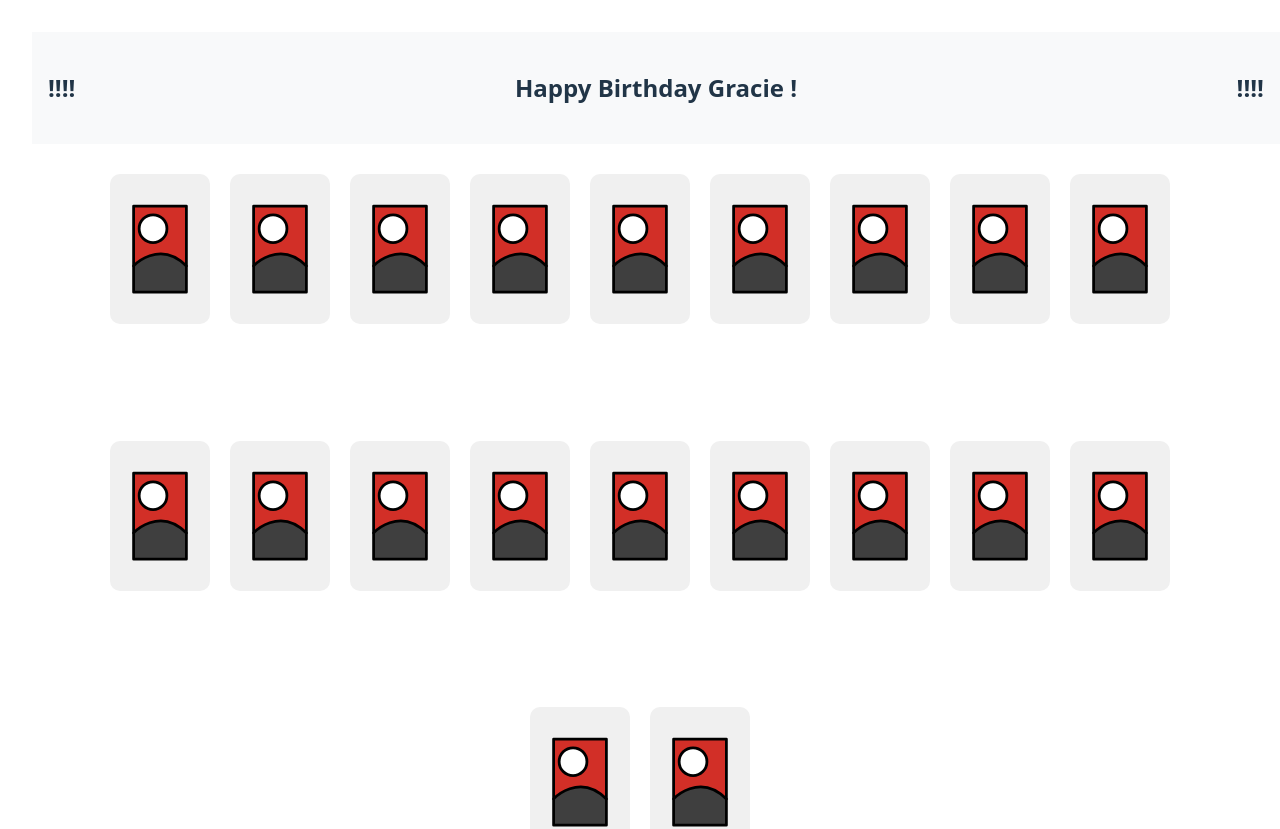
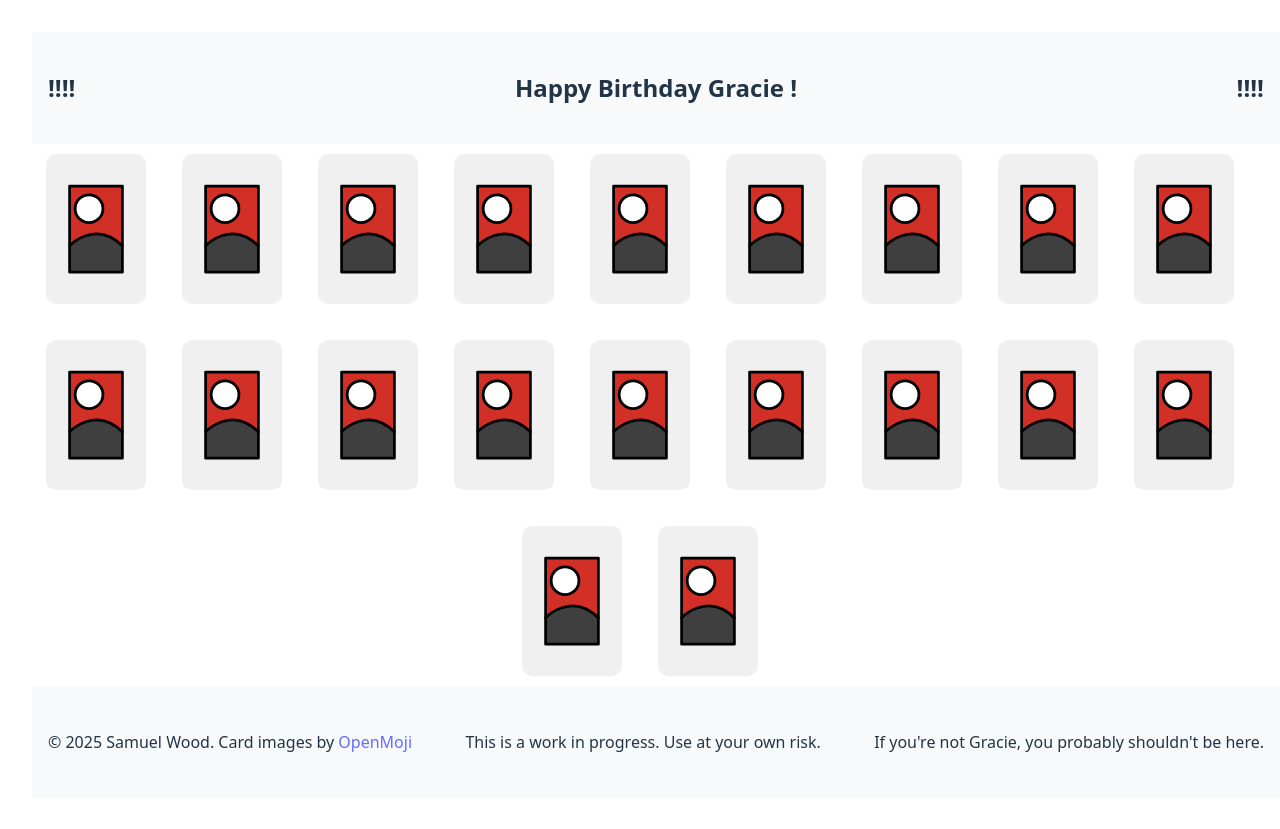
Before and after one commit to StrawberryBeds/games, a React (Vite) app: page / in a window 1280 px wide. Shown: the top 829 px of the page. Built offline with nearby package versions, Linux system fonts and the light colour scheme.

Commit message:
Changes éspaces entre les rangées pour un affichage plein tableau.

```diff
--- a/src/components/Card.css
+++ b/src/components/Card.css
@@ -37,3 +37,13 @@
 .card.flipped .card-back {
   transform: rotateY(180deg);
 }
+
+/* Media query for portrait orientation */
+@media screen and (orientation: portrait) {
+.card {
+  width: 60px;
+  height: 80px;
+  perspective: 500px;
+  margin: 5px;
+}
+}
--- a/src/components/GameBoard.css
+++ b/src/components/GameBoard.css
@@ -3,6 +3,7 @@
   display: flex;
   flex-wrap: wrap;
   justify-content: center;
-  min-height: 100vh;
-  margin: 20px;
+  gap: 16px;
+  /* min-height: 100vh; */
+  /* margin: 20px; */
 }
--- a/src/index.css
+++ b/src/index.css
@@ -70,6 +70,6 @@ button:focus-visible {
 /* Media query for portrait orientation */
 @media screen and (orientation: portrait) {
   header, footer {
-    height: 15vh; /* Increase or decrease the height as needed */
+    height: 10vh; /* Increase or decrease the height as needed */
   }
 }
```
